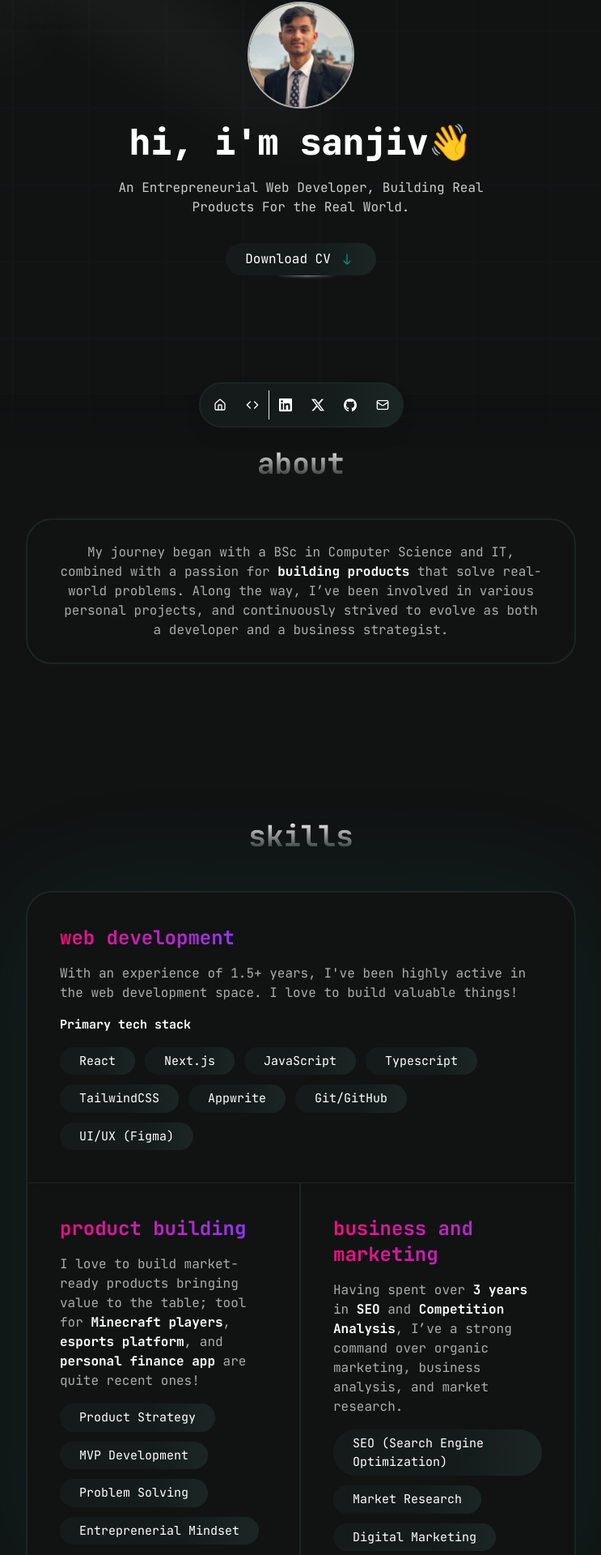
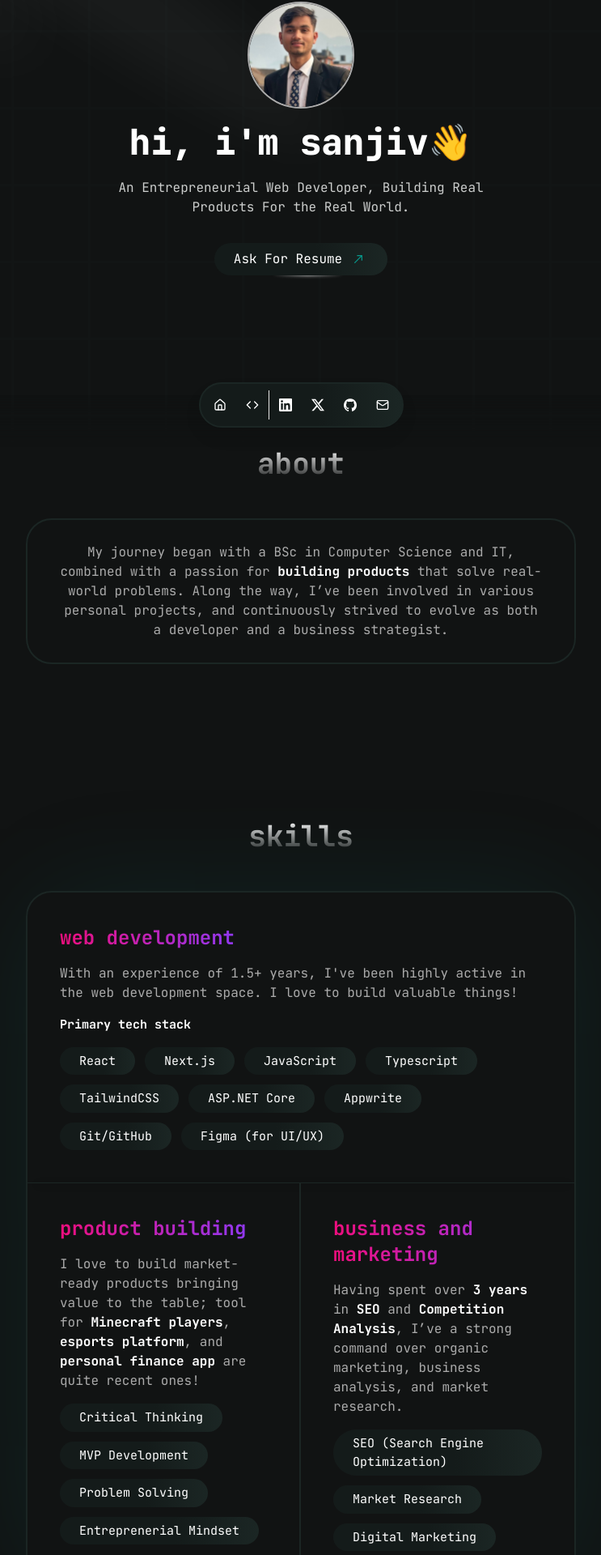
Before and after one commit to SanjivJais/portfolio, a Next.js app: page / in a window 1280 px wide. Shown: the part 248-2168 px from the top of the page at 81% size, without its empty margins (268-1011 px from the left). Built offline with nearby package versions, Linux system fonts and the light colour scheme.

Commit message:
Minor changes

```diff
--- a/app/layout.tsx
+++ b/app/layout.tsx
@@ -16,7 +16,7 @@ const jetbrainsMono = JetBrains_Mono({
 })
 
 export const metadata: Metadata = {
-  title: "Sanjiv Jaiswal - Entreprenerial Web Developer | SEO Specialist",
+  title: "Sanjiv Jaiswal - Entrepreneurial Web Developer | Product Builder | SEO Specialist",
   description: "Entrepreneurial web developer building real products!",
   viewport: {
     width: "device-width",
--- a/components/Hero.tsx
+++ b/components/Hero.tsx
@@ -59,8 +59,8 @@ export const Hero = () => {
                                 as="button"
                                 className=" card_grad text-white flex items-center space-x-2 border-dark-400 py-2 px-6"
                             >
-                                <span>Download CV</span>
-                                <IoIosArrowRoundDown className='text-accent text-2xl' />
+                                <span>Ask For Resume</span>
+                                <IoIosArrowRoundDown className='text-accent text-2xl -rotate-[135deg]' />
                             </HoverBorderGradient>
                         </Link>
                     </div>
--- a/components/whyMe.tsx
+++ b/components/whyMe.tsx
@@ -45,7 +45,7 @@ export function WhyMeRevealCanvas() {
                         <div className="absolute inset-0 [mask-image:radial-gradient(400px_at_center,white,transparent)] bg-black/50 dark:bg-black/90" />
                     </Card>
                     <Card
-                        title={<p>I Can Switch to <span className="fancy_grad_text font-bold">All-rounder</span> mode if Necessary.</p>}
+                        title={<p>I'm highly <span className="fancy_grad_text font-bold">Adaptive</span> and <span className="fancy_grad_text font-bold">Flexible</span>.</p>}
                         icon={<EnergyIcon />}
                         index={2}
                         hoveredIndex={hoveredIndex}
--- a/data/resume.tsx
+++ b/data/resume.tsx
@@ -14,18 +14,18 @@ export const DATA = {
         <p>My journey began with a BSc in Computer Science and IT, combined with a passion for <span className="bold-text">building products</span> that solve real-world problems. Along the way, I’ve been involved in various personal projects, and continuously strived to evolve as both a developer and a business strategist.</p>,
     avatarUrl: "/me-square.jpg",
 
-    cvDownloadLink: "#",
+    cvDownloadLink: "https://www.linkedin.com/in/sanjiv-jaiswal/",
 
     skills: [
         {
             title: "Web Development",
             description: <p>With an experience of 1.5+ years, I've been highly active in the web development space. I love to build valuable things!</p>,
-            tags: ["React", "Next.js", "JavaScript", "Typescript", "TailwindCSS", "Appwrite", "Git/GitHub", "UI/UX (Figma)"],
+            tags: ["React", "Next.js", "JavaScript", "Typescript", "TailwindCSS", "ASP.NET Core", "Appwrite", "Git/GitHub", "Figma (for UI/UX)"],
         },
         {
             title: "Product Building",
             description: <p>I love to build market-ready products bringing value to the table; tool for <span className="bold-text">Minecraft players</span>, <span className="bold-text">esports platform</span>, and <span className="bold-text">personal finance app</span> are quite recent ones!</p>,
-            tags: ["Product Strategy", "MVP Development", "Problem Solving", "Entreprenerial Mindset"],
+            tags: ["Critical Thinking", "MVP Development", "Problem Solving", "Entreprenerial Mindset"],
         },
         {
             title: "Business and Marketing",
```
